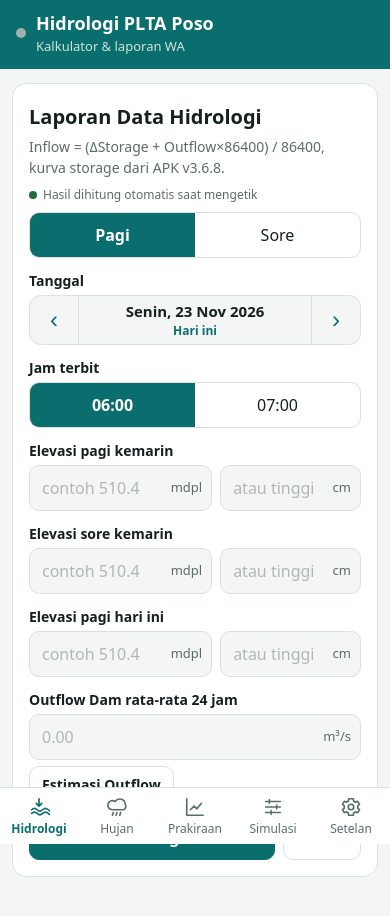
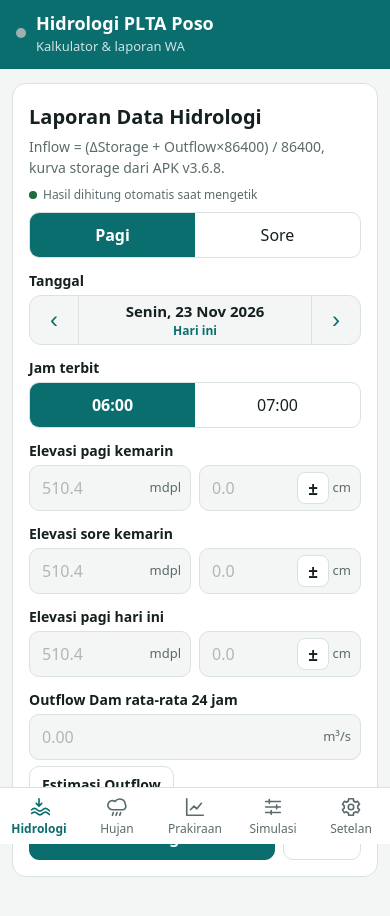
Before and after one commit to keremozbatu/hidrologi-poso, a plain HTML site: page index.html in a window 390 px wide. Drawn offline with Linux system fonts and the light colour scheme.

Commit message:
Tombol ± untuk tinggi negatif (keyboard iPhone tanpa minus)

```diff
--- a/index.html
+++ b/index.html
@@ -46,7 +46,7 @@ h2{font-size:20px;margin:2px 0 4px}h3{font-size:16px;margin:0 0 10px}
 .seg button[aria-pressed=true]{background:var(--teal);color:#fff;font-weight:600}
 .f{margin-bottom:12px}
 .f>label,.lbl{display:block;font-size:14px;font-weight:600;margin-bottom:4px}
-.row2{display:grid;grid-template-columns:minmax(0,1.3fr) minmax(0,1fr);gap:8px}
+.row2{display:grid;grid-template-columns:repeat(2,minmax(0,1fr));gap:8px}
 .grid2{display:grid;grid-template-columns:repeat(2,minmax(0,1fr));gap:10px}
 .in{position:relative}
 .in input,select{width:100%;font:inherit;font-size:16px;padding:10px 44px 10px 12px;border:1px solid var(--line);border-radius:10px;background:var(--bg);color:var(--ink);min-height:44px;font-variant-numeric:tabular-nums}
@@ -54,6 +54,9 @@ select{padding-right:12px}
 .in span{position:absolute;right:10px;top:50%;transform:translateY(-50%);color:var(--mut);font-size:13px;pointer-events:none;white-space:nowrap}
 input:focus,select:focus,button:focus-visible{outline:2px solid var(--teal);outline-offset:1px}
 input::placeholder{color:var(--mut);opacity:.45}
+.in.pmw input{padding-right:70px}
+.in .pm{position:absolute;right:32px;top:50%;transform:translateY(-50%);width:32px;height:32px;border:1px solid var(--line);border-radius:8px;background:var(--card);color:var(--ink);font:inherit;font-size:17px;font-weight:700;line-height:1;cursor:pointer;padding:0}
+.in .pm:active{background:var(--teal2)}
 .datebox{display:flex;align-items:stretch;border:1px solid var(--line);border-radius:12px;background:var(--bg);min-height:48px;overflow:hidden}
 .datebox button{flex:none;width:48px;border:0;background:none;color:var(--teal);font-size:24px;line-height:1;cursor:pointer}
 .datebox button:active{background:var(--teal2)}
@@ -253,7 +256,7 @@ const save=()=>{try{localStorage.setItem(SK,JSON.stringify(store))}catch(e){}};
 
 /* ---------- komponen input ---------- */
 const field=(id,label,unit,ph)=>`<div class="f"><label for="${id}">${label}</label><div class="in"><input id="${id}" inputmode="decimal" placeholder="${ph||''}"><span>${unit}</span></div><div class="err" id="${id}_e"></div></div>`;
-const elevField=(id,label,opt)=>`<div class="f"><label for="${id}">${label}${opt?' <span class="mut">(opsional)</span>':''}</label><div class="row2"><div class="in"><input id="${id}" data-elev="${id}_cm" inputmode="decimal" placeholder="contoh 510.4"><span>mdpl</span></div><div class="in"><input id="${id}_cm" data-cm="${id}" inputmode="decimal" placeholder="atau tinggi"><span>cm</span></div></div><div class="err" id="${id}_e"></div></div>`;
+const elevField=(id,label,opt)=>`<div class="f"><label for="${id}">${label}${opt?' <span class="mut">(opsional)</span>':''}</label><div class="row2"><div class="in"><input id="${id}" data-elev="${id}_cm" inputmode="decimal" placeholder="510.4"><span>mdpl</span></div><div class="in pmw"><input id="${id}_cm" data-cm="${id}" inputmode="decimal" placeholder="0.0"><button type="button" class="pm" data-neg="${id}_cm" aria-label="Ubah tanda plus/minus">±</button><span>cm</span></div></div><div class="err" id="${id}_e"></div></div>`;
 const rainField=(id,s,online)=>`<div class="f"><label for="${id}">${s.n}</label><div class="in"><input id="${id}" inputmode="decimal" placeholder="0.0"><span>mm</span></div>${online?`<label class="chk"><input type="checkbox" id="${id}_on" checked> online</label>`:''}</div>`;
 
 const SHIFT={pagi:[['h_eOldAm','Elevasi pagi kemarin'],['h_eOldPm','Elevasi sore kemarin'],['h_eNewAm','Elevasi pagi hari ini']],
@@ -291,6 +294,10 @@ document.addEventListener('input',e=>{const el=e.target;if(!el.id)return;store[e
 document.addEventListener('change',e=>{const el=e.target;if(!el.id)return;store[el.id]=el.type==='checkbox'?el.checked:el.value;save();
   if(el.type==='date')dateLbl(el.id);
   if(el.id==='p_n'||el.id==='p_date')renderDays();if(el.id==='h_date')loadDay(false);if(el.id==='e_conv'){$('estCoef').hidden=!el.checked;estCalc()}scheduleLive(el)});
+
+/* tombol ± (keyboard angka iPhone tidak punya minus) */
+document.addEventListener('click',e=>{const b=e.target.closest('[data-neg]');if(!b)return;const el=$(b.dataset.neg),v=el.value.trim();
+  el.value=v.startsWith('-')?v.slice(1):'-'+v;el.dispatchEvent(new Event('input',{bubbles:true}));el.focus()});
 
 /* tombol tanggal ‹ › dan segmented */
 document.addEventListener('click',e=>{const b=e.target.closest('[data-step]');if(!b)return;const el=$(b.dataset.for);el.value=addDays(el.value||todayISO(),+b.dataset.step);
```
